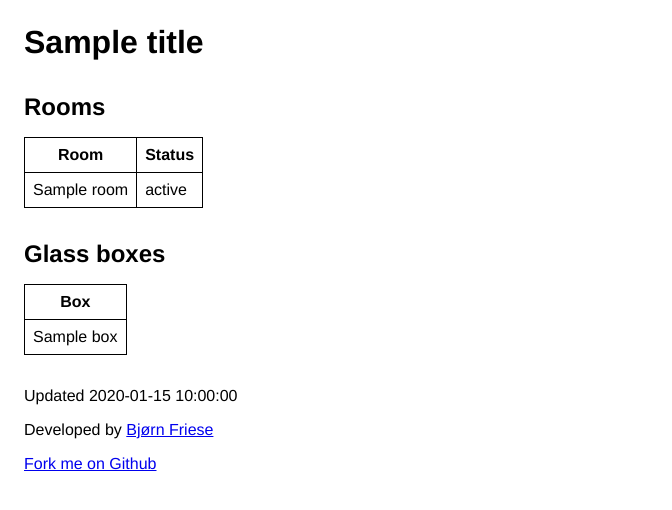
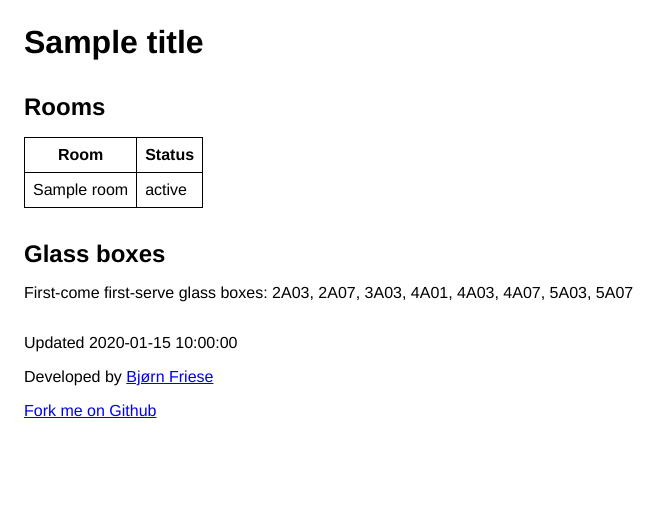
Before and after one commit to christianknu/eitu, a Python web app: template functions/eitu/templates/index.html in a window 1280 px wide. Shown: the top 510 px of the page, without its empty margins (0-672 px from the left). Run offline with Jinja, Linux system fonts and the light colour scheme; the template is opened without the code that fills it: most values are stand-ins (such as "Sample title", 1, 10 or a date in 2020).

Commit message:
Simplified glass box stuff

```diff
--- a/functions/eitu/main.py
+++ b/functions/eitu/main.py
@@ -8,7 +8,6 @@ from datetime import datetime, timedelta
 from jinja2 import Environment, FileSystemLoader
 
 URL = 'https://dk.timeedit.net/web/itu/db1/public/ri6Q7ZYQQZ0Z5gQ9Q1gfQvXx5fY70Zc0nY5yZo.ics'
-BOXES = ['2A03', '2A07', '3A03', '4A01', '4A03', '4A07', '5A03', '5A07']
 FAKE = {'learnIT': True, 'Balcony_': True}
 
 def format_date(date): return date.strftime('%a %b %d at %H:%M')
@@ -80,7 +79,6 @@ def eitu():
     template = env.get_template('index.html')
     content = template.render(
         title = 'EITU: Empty rooms at ITU',
-        boxes = BOXES,
         rooms = rooms,
         updated = format_date(now),
     ).encode('utf-8')
--- a/functions/eitu/templates/index.html
+++ b/functions/eitu/templates/index.html
@@ -48,16 +48,7 @@
     </section>
     <section>
       <h2>Glass boxes</h2>
-      <table>
-        <tr>
-          <th>Box</th>
-        </tr>
-        {% for box in boxes %}
-        <tr>
-          <td>{{ box }}</td>
-        </tr>
-        {% endfor %}
-      </table>
+      <p>First-come first-serve glass boxes: 2A03, 2A07, 3A03, 4A01, 4A03, 4A07, 5A03, 5A07</p>
     </section>
     <footer>
       <p>Updated {{ updated }}</p>
```
